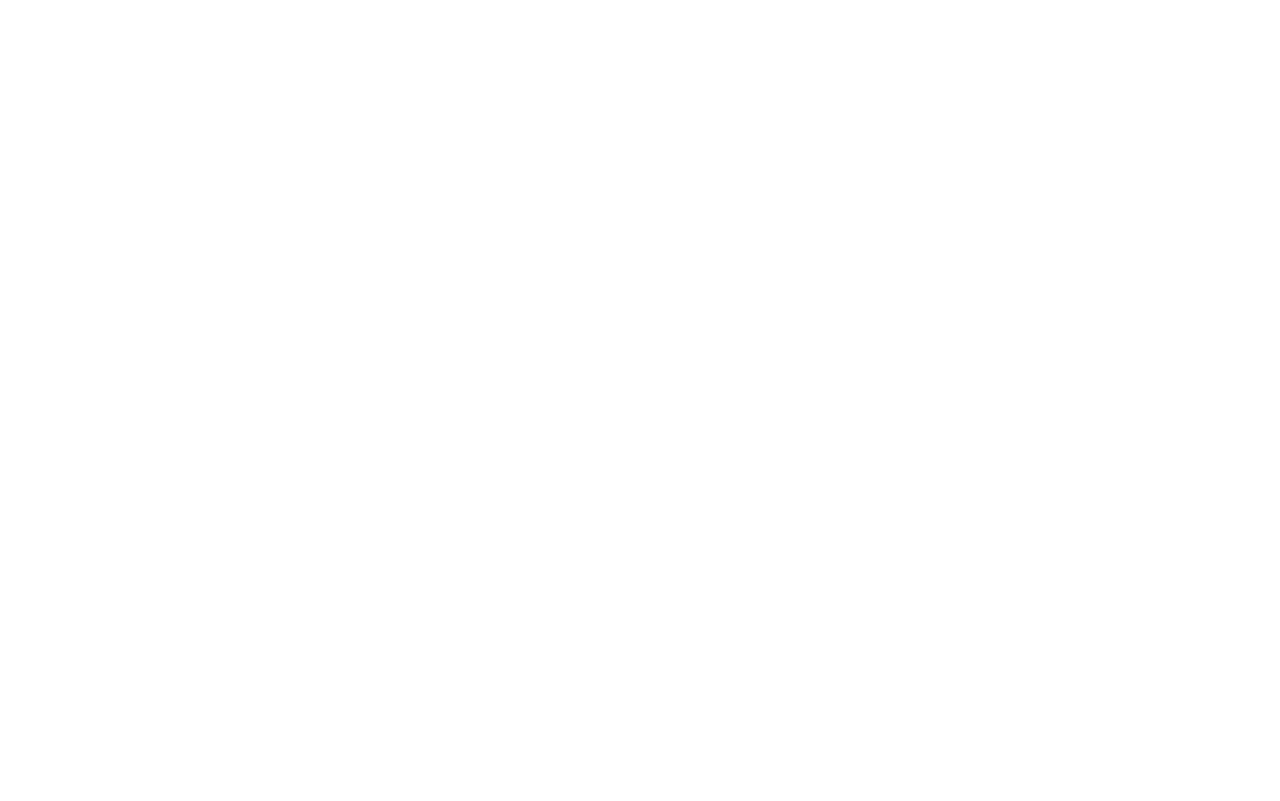
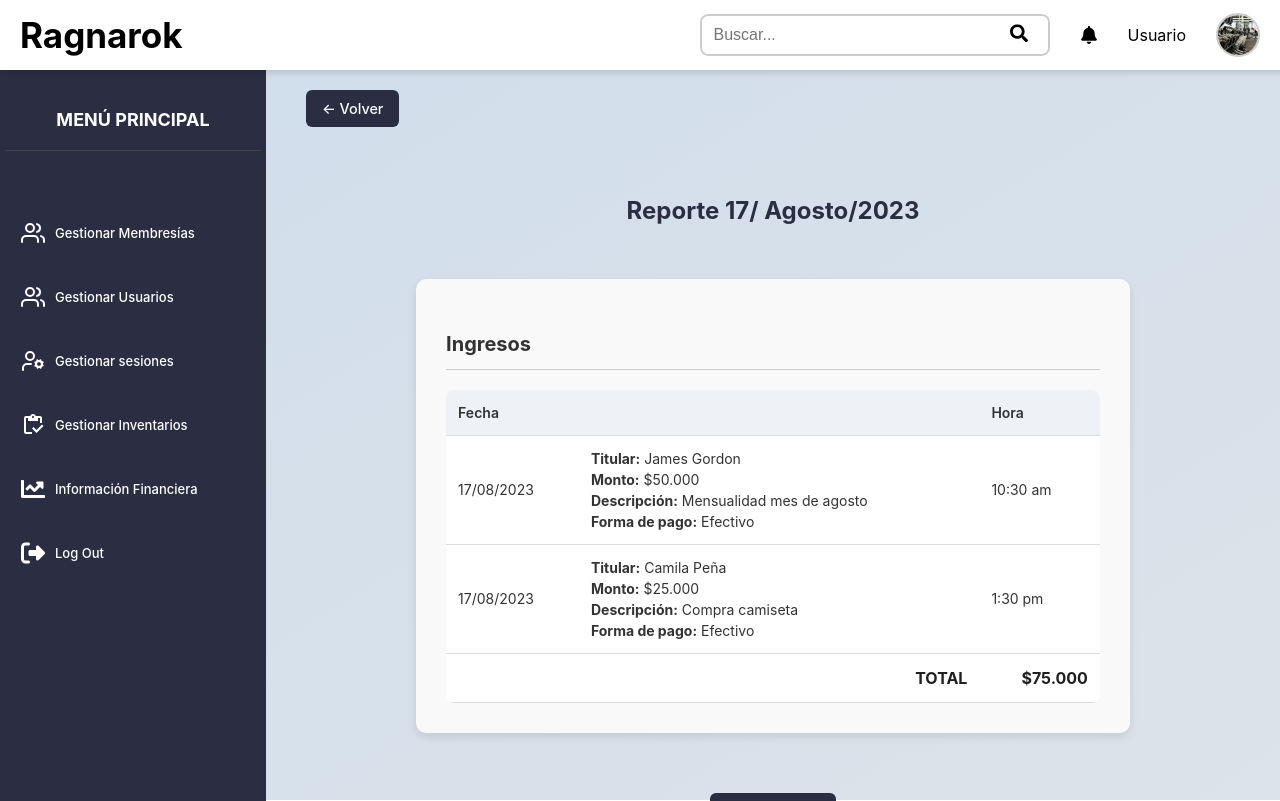
Before and after one commit to brayanfu038/GymRepository, a React (Vite) app in the folder frontend-gym/: page /ReporteFinanciero in a window 1280 px wide. Before the commit this address had no page. Shown: the top 801 px of the page. Built offline with nearby package versions, Linux system fonts and the light colour scheme.

Commit message:
Interfaz que muestra el reporte finaiciero

```diff
--- a/frontend-gym/src/App.tsx
+++ b/frontend-gym/src/App.tsx
@@ -16,6 +16,7 @@
 import GenerarReporte from './Components/Pages/finanzas/GenerarReporte';
 import EditarUsuario from './Components/Pages/users/EditarUsuario';
 import DashboardRutinas from "./Components/Pages/sesiones/DashboardRutinas";
+import ReporteFinanciero from './Components/Pages/finanzas/ReporteFinanciero';
 
 // Datos ficticios
 const datosEjemplo = [
@@ -186,6 +187,17 @@
             //  </ProtectedRoute>
           }
         />
+    <Route
+          path="/ReporteFinanciero"
+          element={
+            // <ProtectedRoute>
+            <ReporteFinanciero
+
+            />
+            //</ProtectedRoute>
+          }
+        />
+
         {/* Ruta por defecto: redirigir a login si no se encuentra <Route path="*" element={<Navigate to="/login" />} />*/}
 
 
--- /dev/null
+++ b/frontend-gym/src/Components/Pages/finanzas/ReporteFinanciero.css
@@ -0,0 +1,102 @@
+/* ReporteFinanciero.css */
+
+.container-reporte {
+  display: flex;
+  flex-direction: column;
+  height: 100vh;
+  width: 100vw;
+  background: linear-gradient(to bottom right, #cfddeb, #dce3ea);
+}
+
+.content-reporte {
+  display: flex;
+  flex: 1;
+  margin-top: 50px;
+}
+
+.mainArea-reporte {
+  flex: 1;
+  padding: 40px;
+  display: flex;
+  flex-direction: column;
+  align-items: center;
+  gap: 30px;
+}
+
+.volver-btn {
+  align-self: flex-start;
+  padding: 10px 16px;
+  background-color: #2b2d42;
+  color: white;
+  border: none;
+  border-radius: 6px;
+  cursor: pointer;
+  font-weight: 500;
+}
+
+.titulo-reporte {
+  font-size: 24px;
+  font-weight: bold;
+  color: #2b2d42;
+}
+
+.card-reporte {
+  background-color: #f9f9f9;
+  padding: 30px;
+  border-radius: 10px;
+  box-shadow: 0 4px 8px rgba(0, 0, 0, 0.1);
+  width: 70%;
+}
+
+.card-reporte h3 {
+  font-size: 20px;
+  margin-bottom: 20px;
+  border-bottom: 1px solid #ccc;
+  padding-bottom: 10px;
+  color: #333;
+}
+
+.table-reporte {
+  width: 100%;
+  border-collapse: collapse;
+  background-color: white;
+  border-radius: 8px;
+  overflow: hidden;
+}
+
+.table-reporte th,
+.table-reporte td {
+  border-bottom: 1px solid #ddd;
+  padding: 12px;
+  text-align: left;
+  font-size: 14px;
+  color: #333;
+}
+
+.table-reporte th {
+  background-color: #eef2f7;
+  font-weight: 600;
+}
+
+.table-reporte .total-row td {
+  font-weight: bold;
+  font-size: 16px;
+  color: #1f1f1f;
+  text-align: right;
+}
+
+.exportar-btn {
+  margin-top: 30px;
+  background-color: #2b2d42;
+  color: white;
+  border: none;
+  padding: 12px 30px;
+  border-radius: 6px;
+  cursor: pointer;
+  font-weight: 500;
+  font-size: 16px;
+}
+
+.exportar-btn:hover {
+  background-color: #1f1f30;
+}
--- /dev/null
+++ b/frontend-gym/src/Components/Pages/finanzas/ReporteFinanciero.tsx
@@ -0,0 +1,65 @@
+import React from 'react';
+import TopBar from '../../generals/TopBar';
+import SideMenu from '../../generals/SideMenu';
+import './ReporteFinanciero.css';
+import { useNavigate } from 'react-router-dom';
+
+const ReporteFinanciero: React.FC = () => {
+  const navigate = useNavigate();
+
+  return (
+    <div className="container-reporte">
+      <TopBar />
+      <div className="content-reporte">
+        <SideMenu />
+        <div className="mainArea-reporte">
+          <button className="volver-btn" onClick={() => navigate(-1)}>← Volver</button>
+          <h2 className="titulo-reporte">Reporte 17/ Agosto/2023</h2>
+
+          <div className="card-reporte">
+            <h3>Ingresos</h3>
+            <table className="table-reporte">
+              <thead>
+                <tr>
+                  <th>Fecha</th>
+                  <th></th>
+                  <th>Hora</th>
+                </tr>
+              </thead>
+              <tbody>
+                <tr>
+                  <td>17/08/2023</td>
+                  <td>
+                    <strong>Titular:</strong> James Gordon<br />
+                    <strong>Monto:</strong> $50.000<br />
+                    <strong>Descripción:</strong> Mensualidad mes de agosto<br />
+                    <strong>Forma de pago:</strong> Efectivo
+                  </td>
+                  <td>10:30 am</td>
+                </tr>
+                <tr>
+                  <td>17/08/2023</td>
+                  <td>
+                    <strong>Titular:</strong> Camila Peña<br />
+                    <strong>Monto:</strong> $25.000<br />
+                    <strong>Descripción:</strong> Compra camiseta<br />
+                    <strong>Forma de pago:</strong> Efectivo
+                  </td>
+                  <td>1:30 pm</td>
+                </tr>
+                <tr className="total-row">
+                  <td colSpan={2}>TOTAL</td>
+                  <td>$75.000</td>
+                </tr>
+              </tbody>
+            </table>
+          </div>
+
+          <button className="exportar-btn">Exportar</button>
+        </div>
+      </div>
+    </div>
+  );
+};
+
+export default ReporteFinanciero;
```
